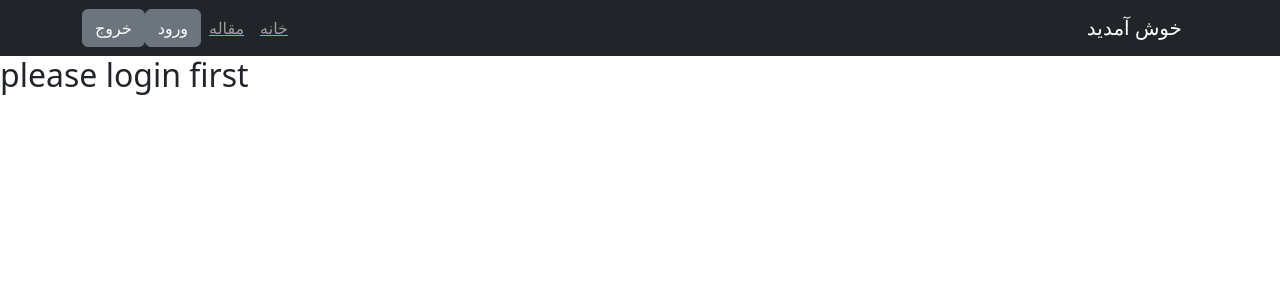
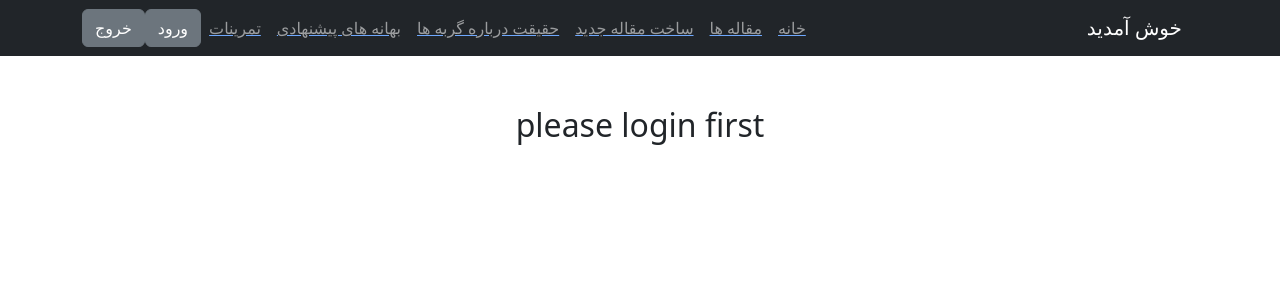
Before and after one commit to fafabst/my-shop, a React (Create React App) app: page / in a window 1280 px wide. Shown: the top 300 px of the page. Built offline with nearby package versions, Linux system fonts and the light colour scheme; data requests are answered from the project's data file.

Commit message:
change article

```diff
--- a/src/components/layout.jsx
+++ b/src/components/layout.jsx
@@ -20,8 +20,20 @@ const Layout = ({ children }) => {
                         <Link to="/">
                             <Nav.Link href="#home">خانه</Nav.Link>
                         </Link>
-                        <Link to="/article">
-                            <Nav.Link href="#features">مقاله</Nav.Link>
+                        <Link to="/articles">
+                            <Nav.Link href="#features">مقاله ها</Nav.Link>
+                        </Link>
+                        <Link to="/createarticle">
+                            <Nav.Link href="#features">ساخت مقاله جدید</Nav.Link>
+                        </Link>
+                        <Link to="/catFact">
+                            <Nav.Link href="#features">حقیقت درباره گربه ها</Nav.Link>
+                        </Link>
+                        <Link to="/makeExcuses">
+                            <Nav.Link href="#features">بهانه های پیشنهادی</Nav.Link>
+                        </Link>
+                        <Link to="/exercises">
+                            <Nav.Link href="#features">تمرینات</Nav.Link>
                         </Link>
                     </Nav>
                     <Link to="/login">
--- a/src/pages/articles.jsx
+++ b/src/pages/articles.jsx
@@ -1,9 +1,29 @@
+
+
+import { createContext, useContext } from "react";
+import { Link } from "react-router-dom";
+import { AppContext } from "../App";
+import Article from "../components/article";
 import Layout from "../components/layout";
+import styles from './articles.module.css'
+export const articleContext = createContext();
 
 const Articles = () => {
+
+    const { articles } = useContext(AppContext);
     return (
+
         <Layout>
-        <h2>article</h2>
+            <div className={styles.articlesContainer}>
+
+                {articles.map((article) => (
+                    <articleContext.Provider value={{ article }}>
+                        <Link to={`/article/${article.id}`}>
+                            <Article key={article.id} />
+                        </Link>
+                    </articleContext.Provider>
+                ))}
+            </div>
         </Layout>
     );
 }
--- /dev/null
+++ b/src/pages/articles.module.css
@@ -0,0 +1,5 @@
+.articlesContainer {
+    display: flex;
+    flex-direction: row-reverse;
+    flex-wrap: wrap;
+}
--- a/src/pages/home.jsx
+++ b/src/pages/home.jsx
@@ -1,15 +1,65 @@
 import React, { useContext } from "react";
 import Layout from "../components/layout";
 import { AppContext } from '../App'
+import { Card } from 'antd';
+import styles from "./home.module.css";
+import { auto } from "@popperjs/core";
+import { Link } from "react-router-dom";
+
+const { Meta } = Card;
+const linkStyle = {
+    textDecoration: 'none', // Remove text decoration
+};
 const Home = () => {
     const { isLogin } = useContext(AppContext)
-    return (<>
+    return (
 
         <Layout>
-            {isLogin ? <h2>you are loged in</h2> : <h2>please login first</h2>}
+            <div className={styles.homeWrapped}>
+                {isLogin ?
+                    <>
+                        <Link to='./articles' style={linkStyle}  >
+                            <Card
+                                hoverable
+                                style={{ width: 300 }}
+                                cover={<img alt="example" src="https://encrypted-tbn0.gstatic.com/images?q=tbn:ANd9GcRSt9FMAjTCO7kKAisuTI4hCIDIjJbpA4ENBznnZ7KCRCd4nVgoAHRJppJMn3yMaTqo7B4&usqp=CAU" style={{ width: '100%', height: '300px' }} />}
+                            >
+                                <Meta title="مقاله ها" description="www.instagram.com" />
+                            </Card>
+                        </Link>
 
+                        <Link to='./createArticle' style={linkStyle} >
+                            <Card
+                                hoverable
+                                style={{ width: 300 }}
+                                cover={<img alt="example" src="https://isijournal.net/storage/old/photos/2018/01/07/590.jpg" style={{ width: '100%', height: '300px' }} />}
+                            >
+                                <Meta title="ساخت مفاله جدید" description="www.instagram.com" />
+                            </Card>
+                        </Link>
+                        <Link to='./catfact' style={linkStyle} >
+                            <Card
+                                hoverable
+                                style={{ width: 300 }}
+                                cover={<img alt="example" src="https://img1.taw-bio.ir/2023/115315/thumbs/180x1686442177.jpeg" style={{ width: '100%', height: '300px' }} />}
+                            >
+                                <Meta title="حقیقت درباره گربه ها" description="www.instagram.com" />
+                            </Card>
+                        </Link>
+                        <Link to='./makeExcuses' style={linkStyle} >
+                            <Card
+                                hoverable
+                                style={{ width: 300 }}
+                                cover={<img alt="example" src="https://encrypted-tbn0.gstatic.com/images?q=tbn:ANd9GcQ4YGO-8MAhnBNw9nAvGAU9MOxhdqlYh_wf-A&usqp=CAU" style={{ width: '100%', height: '300px' }} />}
+                            >
+                                <Meta title="بهانه های پیشنهادی" description="www.instagram.com" />
+                            </Card>
+                        </Link>
+                    </>
+                    : <h2>please login first</h2>}
+            </div>
         </Layout>
-    </>
+
     );
 }
 
--- /dev/null
+++ b/src/pages/home.module.css
@@ -0,0 +1,6 @@
+.homeWrapped {
+    display: flex;
+    flex-direction: row-reverse;
+    justify-content: space-around;
+    margin-top: 50px;
+}
```
